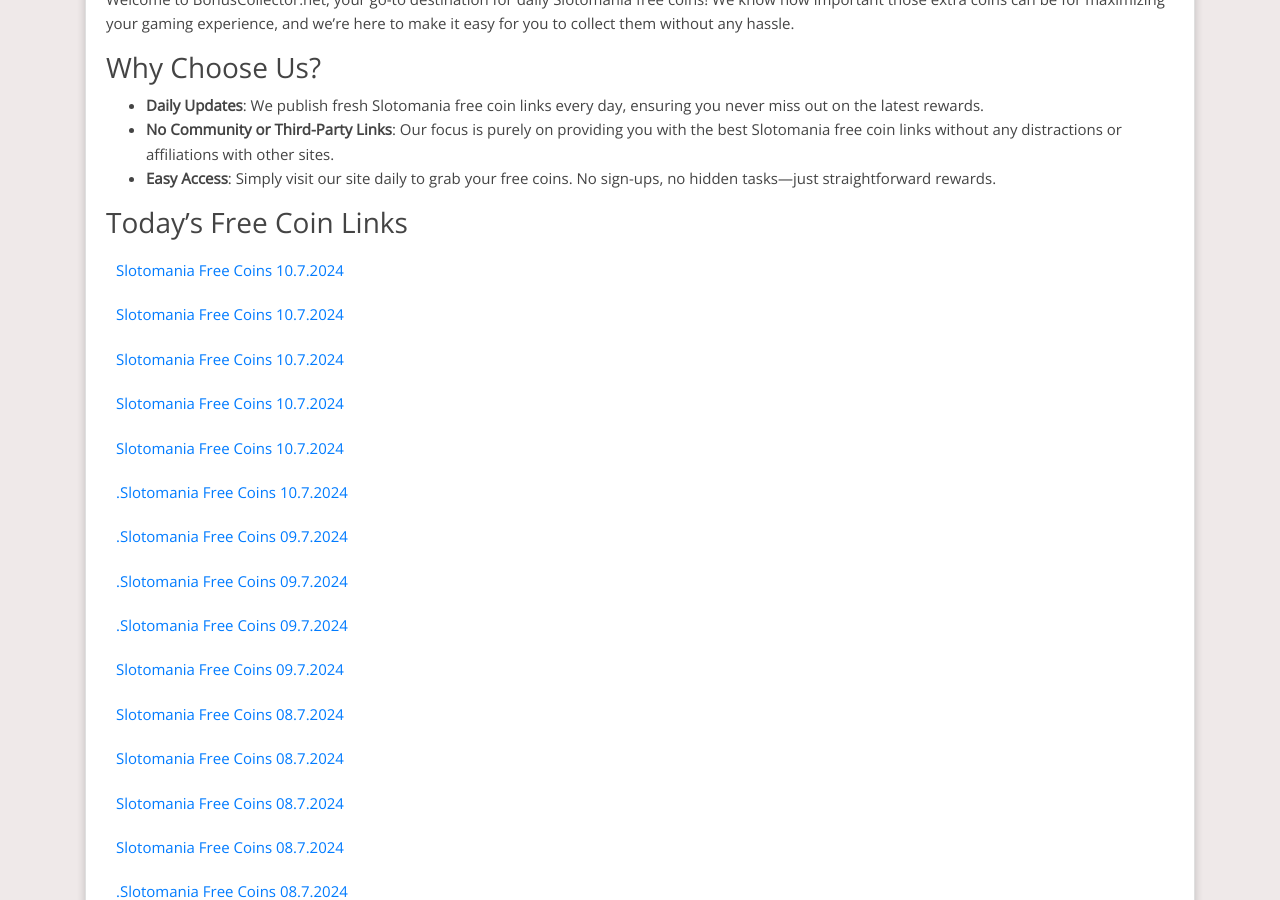
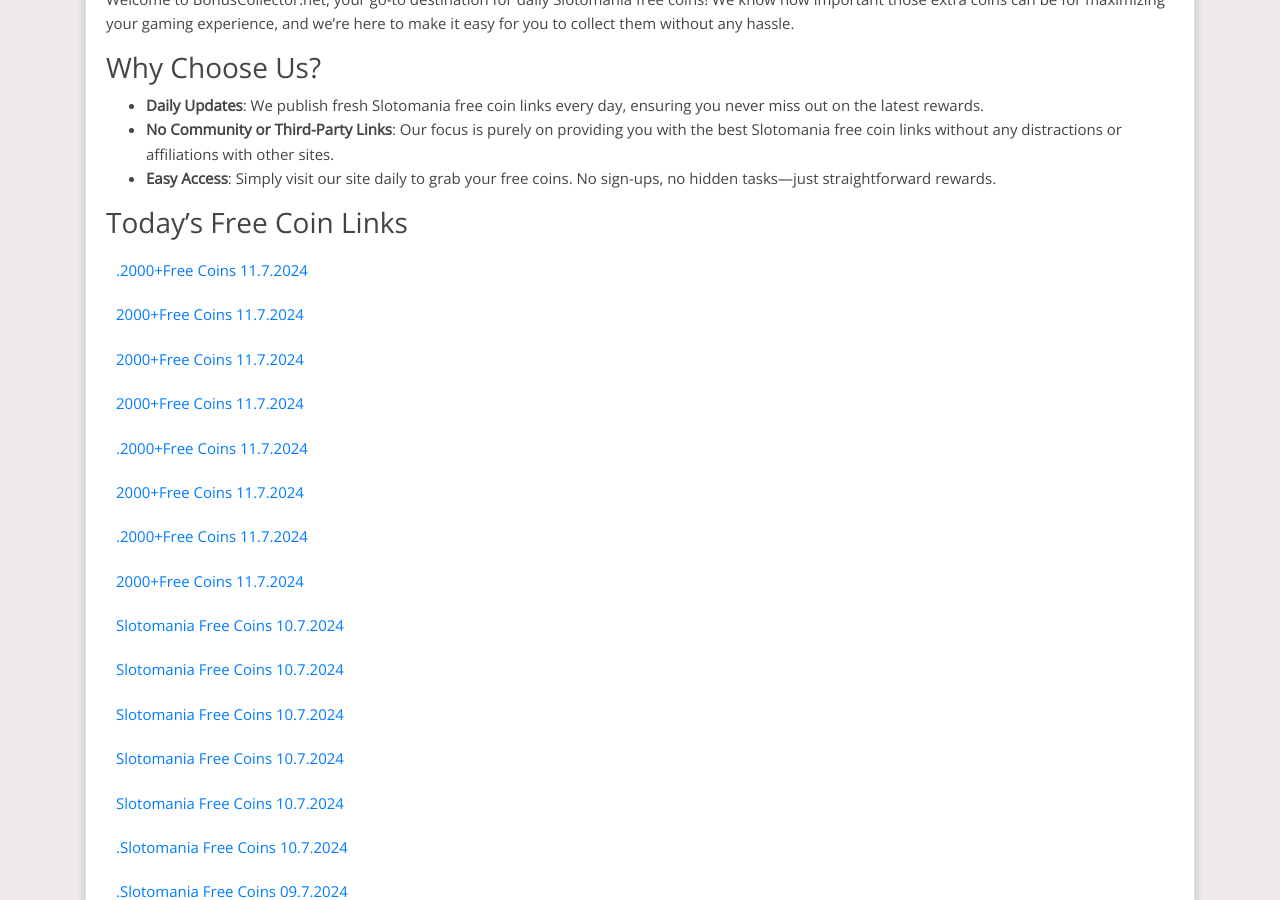
Before and after one commit to Prollad99/bs-net, a Jekyll site: the page built from _posts/2024-06-29-slotomania.md, in a window 1280 px wide and 900 px high, scrolled down 298 px. Built offline with Jekyll 4.4.1, drawn with Linux system fonts in a browser that asks for light colours; nearby versions of some CDN libraries; comment, search, counter and statistics services are not loaded.

Commit message:
Update slotomania reward links

```diff
--- a/_includes/slotomania.html
+++ b/_includes/slotomania.html
@@ -1,4 +1,12 @@
 <html><body><div class="reward"><ul>
+<li><a href="https://api.playtika.com/redirector/?coupon_token=1_3_1720611922694_dk5ymxyg">.2000+free coins 11.7.2024</a></li>
+<li><a href="https://api.playtika.com/redirector/?coupon_token=1_3_1720604451655_jod2wy2r">2000+free coins 11.7.2024</a></li>
+<li><a href="https://api.playtika.com/redirector/?coupon_token=1_3_1719480757822_wlm0me5j">2000+free coins 11.7.2024</a></li>
+<li><a href="https://api.playtika.com/redirector/?coupon_token=1_3_1719480917824_pzj46we2">2000+free coins 11.7.2024</a></li>
+<li><a href="https://api.playtika.com/redirector/?coupon_token=1_3_1719484379986_og45jkxj">.2000+free coins 11.7.2024</a></li>
+<li><a href="https://api.playtika.com/redirector/?coupon_token=1_3_1719484563567_nermj6ep">2000+free coins 11.7.2024</a></li>
+<li><a href="https://api.playtika.com/redirector/?coupon_token=1_3_1720636200427_0z22zw63">.2000+free coins 11.7.2024</a></li>
+<li><a href="https://api.playtika.com/redirector/?coupon_token=1_3_1720639800151_dk55ox7p">2000+free coins 11.7.2024</a></li>
 <li><a href="https://api.playtika.com/redirector/?coupon_token=1_3_1719478935439_pzj4md6j">slotomania free coins 10.7.2024</a></li>
 <li><a href="https://api.playtika.com/redirector/?coupon_token=1_3_1719479154410_wlm09dy6">slotomania free coins 10.7.2024</a></li>
 <li><a href="https://api.playtika.com/redirector/?coupon_token=1_3_1720479600208_wl2987xl">slotomania free coins 10.7.2024</a></li>
```
Also changed, not shown: links-json/slotomania.json (+32 -0 lines).
